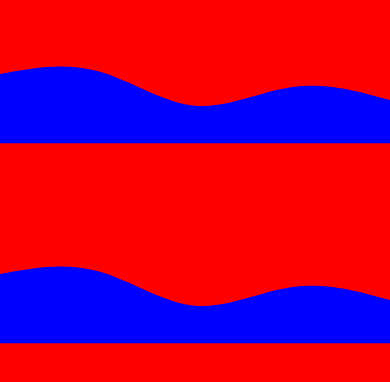
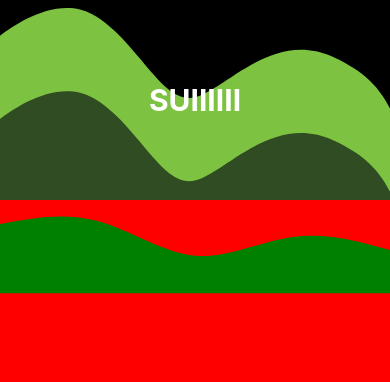
Before and after one commit to M-Ahsan-Ali-001/Autism-Assessment-and-Image-based-Classification-App, a React Native app: screen / in a window 390 px wide. Shown: the top 382 px of the page. Built offline with nearby package versions, Linux system fonts and the light colour scheme.

Commit message:
SVG component + Centered heading

```diff
--- a/App.tsx
+++ b/App.tsx
@@ -1,10 +1,3 @@
-/**
- * Sample React Native App
- * https://github.com/facebook/react-native
- *
- * @format
- */
-
 import React from 'react';
 import type {PropsWithChildren} from 'react';
 
@@ -18,8 +11,6 @@ import {
   useColorScheme,
   View,
 } from 'react-native';
-import { NavigationContainer } from '@react-navigation/native';
-
 
 import {
   Colors,
@@ -28,46 +19,48 @@ import {
   LearnMoreLinks,
   ReloadInstructions,
 } from 'react-native/Libraries/NewAppScreen';
-import { startMapper } from 'react-native-reanimated';
-import Svg,{Path} from 'react-native-svg'
+
+import Svg, {Path} from 'react-native-svg';
+import CurvesSVG from './src/components/Curves';
+
 type SectionProps = PropsWithChildren<{
   title: string;
 }>;
 
-
-
 function App(): JSX.Element {
-
-
-
-const CurvyShape =()=>(
-
-  <Svg width="100%" height="200" viewBox='0 0 1440 320'>
-  <Path
-    d="M0,64L60,53.3C120,43,240,21,360,53.3C480,85,600,171,720,181.3C840,192,960,128,1080,112C1200,96,1320,128,1380,144L1440,160L1440,320L1380,320C1320,320,1200,320,1080,320C960,320,840,320,720,320C600,320,480,320,360,320C240,320,120,320,60,320L0,320Z"
-    fill="blue" // Set the fill color
-  />
-</Svg>
-
-)
+  const CurvyShape = () => (
+    <Svg width="100%" height="100" viewBox="0 0 1440 320">
+      <Path
+        d="M0,64L60,53.3C120,43,240,21,360,53.3C480,85,600,171,720,181.3C840,192,960,128,1080,112C1200,96,1320,128,1380,144L1440,160L1440,320L1380,320C1320,320,1200,320,1080,320C960,320,840,320,720,320C600,320,480,320,360,320C240,320,120,320,60,320L0,320Z"
+        fill="green" // Set the fill color
+      />
+    </Svg>
+  );
 
   return (
+    <View style={{flex: 1, backgroundColor: 'red'}}>
+      <View style={{backgroundColor: 'black'}}>
+        <CurvesSVG></CurvesSVG>
 
-    <View style={{flex:1,backgroundColor:'red'}}>
-      <CurvyShape/>
-      <CurvyShape/>
+        <View
+          style={{
+            position: 'absolute',
+            top: 0,
+            left: 0,
+            right: 0,
+            bottom: 0,
+            justifyContent: 'center',
+            alignItems: 'center',
+          }}>
+          <Text style={{fontSize: 30, fontWeight: 'bold', color: 'white'}}>
+            SUIIIIII
+          </Text>
+        </View>
+      </View>
 
-
-
-
-
+      <CurvyShape />
     </View>
-
   );
 }
 
-
-
-
-
 export default App;
--- /dev/null
+++ b/src/components/Curves.jsx
@@ -0,0 +1,29 @@
+import * as React from "react"
+import { Text, View } from "react-native"
+import Svg, { Path } from "react-native-svg"
+
+function CurvesSVG(props) {
+  return (
+    <Svg
+      xmlns="http://www.w3.org/2000/svg"
+      x="0px"
+      y="0px"
+      width="100%"
+      height="200"
+      viewBox="0 0 414 200"
+      xmlSpace="preserve"
+      {...props}
+    >
+      <Path
+        fill="#7EC242"
+        d="M98.417 100.652c45.02 25.316 70.377 88.606 102.46 88.606s83.831-74.14 151.62-44.002c52.47 23.328 57.735 52.112 67.098 64.457v-91.319c-9.362-12.345-14.627-41.13-67.098-64.457C284.708 23.8 232.961 97.94 200.877 97.94s-57.44-63.29-102.46-88.606S-5.595 36.458-5.595 36.458v91.319c0-.001 58.992-52.441 104.012-27.125z"
+      />
+      <Path
+        fill="#304C23"
+        d="M419.595 206.714c-9.362-12.345-14.627-41.13-67.098-64.457-67.789-30.138-119.537 44.002-151.62 44.002-32.084 0-57.44-63.29-102.46-88.606S-5.595 124.776-5.595 124.776v183.047l425.19 4.749V206.714z"
+      />
+    </Svg>
+  )
+}
+
+export default CurvesSVG
```
